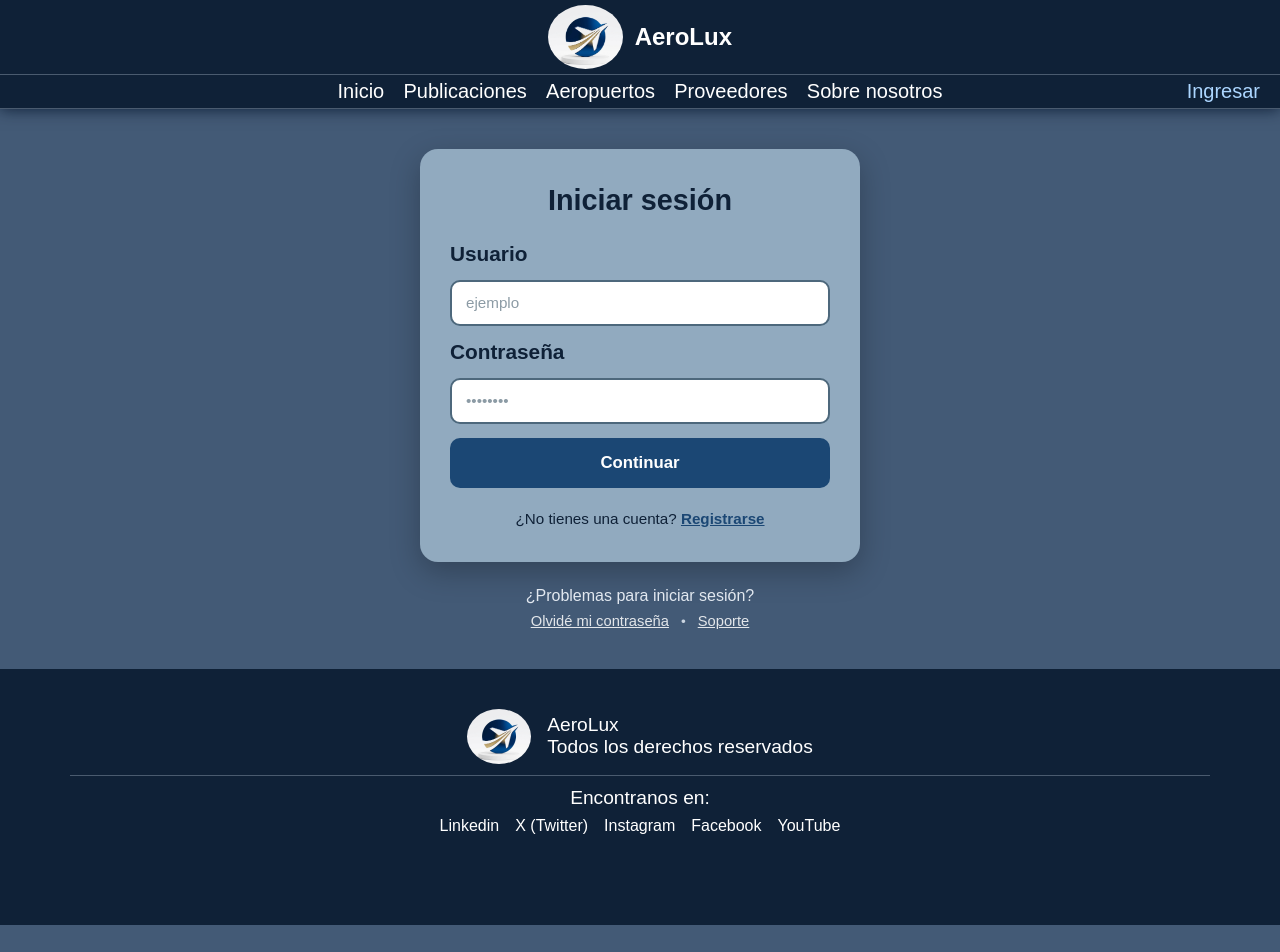
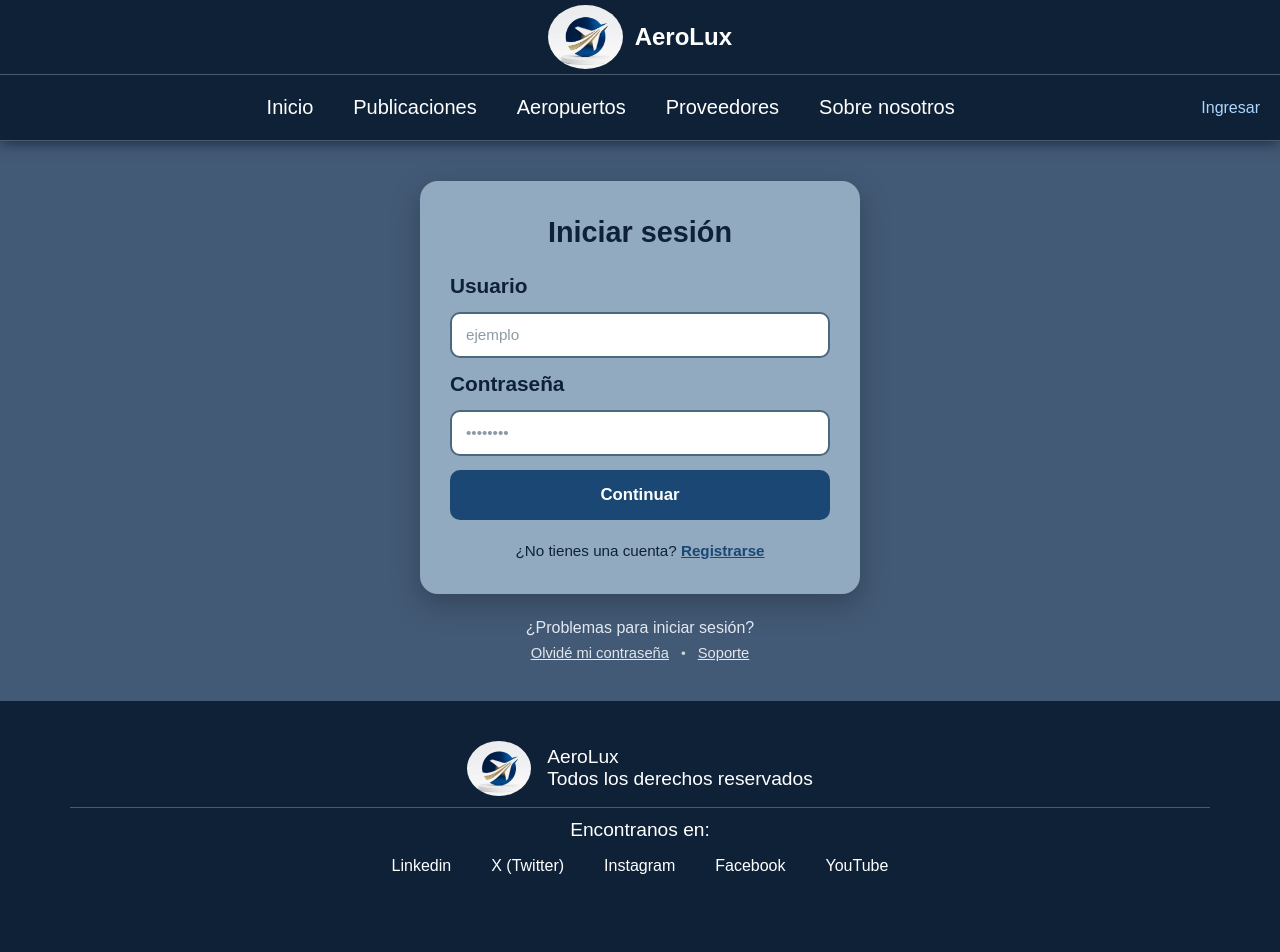
Before and after one commit to celealbuerne/Frontend-app, a React (Vite) app: page /login in a window 1280 px wide. Shown: the top 952 px of the page. Before the commit the page ends 925 px from the top, so only its background shows below. Built offline with nearby package versions, Linux system fonts and the light colour scheme.

Commit message:
estilo mobile-first en varios

```diff
--- a/src/App.css
+++ b/src/App.css
@@ -9,6 +9,7 @@ html,
 body,
 #root {
   min-height: 100vh;
+  min-height: 100dvh;
 }
 
 #root {
@@ -24,6 +25,12 @@ a {
 body {
   font-family: 'Montserrat', sans-serif;
   background-color: #435a76;
+}
+
+img {
+  display: block;
+  max-width: 100%;
+  height: auto;
 }
 
 header {
--- a/src/components/Publicaciones/PublicacionForm.tsx
+++ b/src/components/Publicaciones/PublicacionForm.tsx
@@ -106,9 +106,9 @@ export default function PublicacionForm({
       </label>
 
       <InputField
-        label="Precio por km (USD)"
+        label="Precio por Día"
         type="number"
-        name="precioPorKM"
+        name="precioPorDia"
         min="1"
         step="any"
         required
--- a/src/components/auth/RegisterForm.module.css
+++ b/src/components/auth/RegisterForm.module.css
@@ -4,29 +4,28 @@
   align-items: center;
   width: 100%;
   max-width: 1200px;
-  padding: 35px 30px;
+  padding: 20px 16px;
   background-color: #91aabf;
   border-radius: 18px;
   box-shadow: 0 10px 30px rgba(0, 0, 0, 0.25);
 }
 
 .title {
-  font-size: 1.8rem;
+  font-size: 1.6rem;
   font-weight: 700;
   color: #0f2137;
-  margin-bottom: 25px;
+  margin-bottom: 16px;
   text-align: center;
 }
 
 .form {
   width: 100%;
   display: grid;
-  grid-template-columns: repeat(2, 1fr);
-  gap: 30px;
+  grid-template-columns: minmax(0, 1fr);
+  gap: 16px;
 }
 
 .errorAlert {
-  grid-column: span 2;
   margin: 0;
   padding: 12px 16px;
   color: #842029;
@@ -37,15 +36,13 @@
 }
 
 .roleSection {
-  grid-column: span 2;
   display: flex;
   flex-direction: column;
-  gap: 30px;
+  gap: 16px;
 }
 
 .sectionTitle {
-  grid-column: span 2;
-  font-size: 1.25rem;
+  font-size: 1.1rem;
   font-weight: 700;
   color: #0f2137;
   border-bottom: 2px solid rgba(15, 33, 55, 0.2);
@@ -54,18 +51,15 @@
 }
 
 .submitButton {
-  grid-column: span 2;
   display: flex;
   justify-content: center;
 }
 
 .submitButton button {
-  width: auto;
-  min-width: 200px; /* Opcional: para que no quede demasiado pequeño */
+  width: 100%;
 }
 
 .loginPrompt {
-  grid-column: span 2;
   margin-top: 8px;
   text-align: center;
   font-size: 0.95rem;
@@ -73,6 +67,8 @@
 }
 
 .loginLink {
+  display: inline-block;
+  padding: 0.5rem 0;
   color: #1b4774;
   font-weight: 700;
   text-decoration: underline;
@@ -82,3 +78,60 @@
 .loginLink:hover {
   color: #0f2137;
 }
+
+/* MD */
+@media (min-width: 600px) {
+  .card {
+    padding: 28px 24px;
+  }
+
+  .title {
+    margin-bottom: 20px;
+  }
+
+  .form {
+    grid-template-columns: repeat(2, 1fr); /* vuelve a 2 columnas */
+    gap: 20px;
+  }
+
+  .errorAlert,
+  .roleSection,
+  .sectionTitle,
+  .submitButton,
+  .loginPrompt {
+    grid-column: span 2;
+  }
+
+  .roleSection {
+    gap: 20px;
+  }
+
+  .sectionTitle {
+    font-size: 1.25rem;
+  }
+
+  .submitButton button {
+    width: auto;
+    min-width: 200px;
+  }
+}
+
+/* LG */
+@media (min-width: 1024px) {
+  .card {
+    padding: 35px 30px;
+  }
+
+  .title {
+    font-size: 1.8rem;
+    margin-bottom: 25px;
+  }
+
+  .form {
+    gap: 30px;
+  }
+
+  .roleSection {
+    gap: 30px;
+  }
+}
--- a/src/components/footer/MainFooter.module.css
+++ b/src/components/footer/MainFooter.module.css
@@ -1,24 +1,24 @@
 .footerMenu {
-  font-size: 1.2rem;
+  font-size: 1rem;
   color: white;
   display: flex;
   flex-direction: column;
-  padding: 40px 70px 90px 70px;
+  padding: 1.5rem 1rem 2rem 1rem;
   justify-content: center;
 }
 
 .generalInfo {
   display: flex;
+  flex-direction: column;
   align-items: center;
   justify-content: center;
   gap: 1rem;
   padding-bottom: 0.7rem;
+  text-align: center;
 }
 
 .generalInfo img {
-  display: block;
   width: 4rem;
-  height: auto;
   border-radius: 50%;
 }
 
@@ -34,10 +34,42 @@
   padding-top: 0.5rem;
   font-size: 1rem;
   display: flex;
-  gap: 1rem;
+  flex-wrap: wrap;
+  justify-content: center;
+  gap: 0.25rem 1rem;
   list-style: none;
+}
+
+.socialMediaOptions a {
+  display: inline-block;
+  padding: 0.5rem 0.25rem;
 }
 
 .socialMediaOptions a:hover {
   color: #ebf5ff;
 }
+
+
+/* MD */
+@media (min-width: 600px) {
+  .footerMenu {
+    font-size: 1.2rem;
+    padding: 2rem 2rem 3rem 2rem;
+  }
+
+  .generalInfo {
+    flex-direction: row;
+    text-align: left;
+  }
+}
+
+/* LG*/
+@media (min-width: 1024px) {
+  .footerMenu {
+    padding: 40px 70px 90px 70px;
+  }
+
+  .socialMediaOptions {
+    gap: 0.5rem 2rem;
+  }
+}
--- a/src/components/header/Navbar.module.css
+++ b/src/components/header/Navbar.module.css
@@ -1,8 +1,9 @@
 .navbar {
   position: relative;
   display: flex;
+  flex-direction: column;
+  align-items: center;
   width: 100%;
-  justify-content: center;
   border-top: 1px #4a5b6f solid;
   border-bottom: 1px #4a5b6f solid;
   padding: 5px 0;
@@ -10,7 +11,10 @@
 
 .menu {
   display: flex;
-  gap: 1.2rem;
+  flex-wrap: wrap;
+  justify-content: center;
+  padding: 0.5rem 1rem;
+  gap: 0.25rem 1rem;
 }
 
 .menu li {
@@ -18,9 +22,11 @@
 }
 
 .menuOption {
+  display: inline-block; /* sin esto el padding vertical no agranda el area tactil de un link en linea */
+  padding: 0.5rem 0.25rem;
   color: white;
   text-decoration: none;
-  font-size: 1.25rem;
+  font-size: 1rem;
 }
 
 .menuOption:hover {
@@ -28,14 +34,46 @@
 }
 
 .loginLink {
-  position: absolute; /* sale del flujo */
-  right: 20px; /* distancia al borde derecho de la pagina */
+  display: inline-block;
+  padding: 0.5rem 0;
   color: #acd6ff;
   text-decoration: none;
-  font-size: 1.25rem;
+  font-size: 1rem;
 }
 
 .loginLink:hover {
   color: #cbacff;
   text-decoration: underline;
 }
+
+/*MD*/
+@media (min-width: 600px) {
+  .navbar {
+    flex-direction: row;
+    align-items: center;
+    padding: 5px 1rem;
+  }
+
+  .menu {
+    flex: 1;
+  }
+
+  .menuOption{
+    font-size: 1.25rem;
+  }
+
+  .loginLink {
+    padding: 0.5rem 0;
+  }
+}
+
+/* LG */
+@media (min-width: 1024px) {
+  .navbar {
+    padding: 5px 20px;
+  }
+
+  .menu {
+    gap: 0.5rem 2rem;
+  }
+}
--- a/src/components/header/Navbar.tsx
+++ b/src/components/header/Navbar.tsx
@@ -18,7 +18,6 @@ const NAV_PROVEEDOR = [
   { key: 'Crear Publicación', href: '/proveedor/crear-publicacion' },
   { key: 'Mi Flota', href: '#' },
   { key: 'Aeropuertos', href: '#' },
-  { key: 'Sobre nosotros', href: '#' },
 ];
 
 const NAV_CLIENTE = [
```
